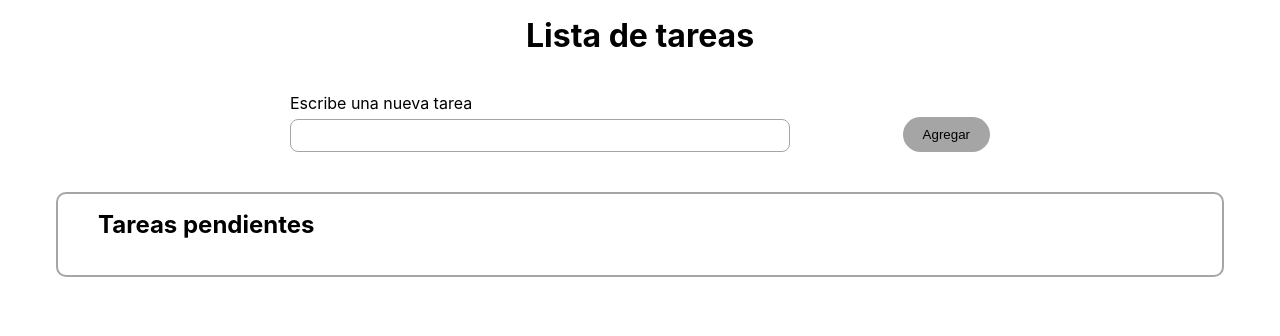
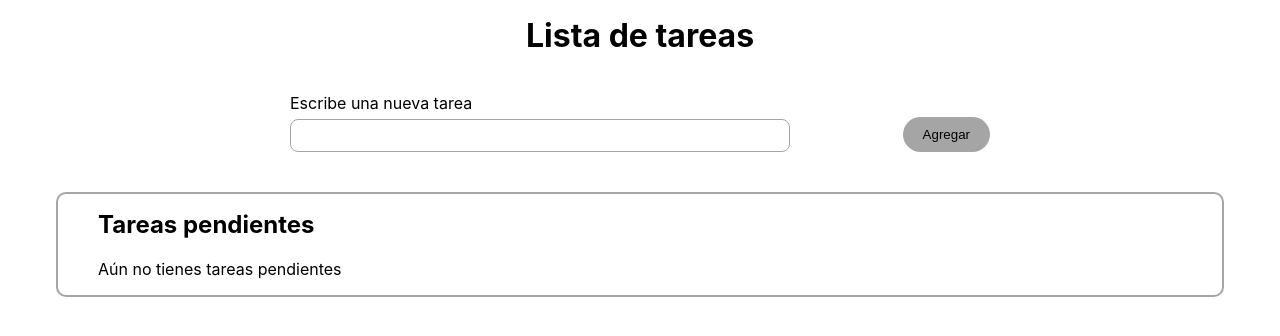
Before and after one commit to MadelinFg/to-do-list, a React (Create React App) app: page / in a window 1280 px wide. Shown: the top 336 px of the page. Built offline with nearby package versions, Linux system fonts and the light colour scheme.

Commit message:
Add delete functionality

```diff
--- a/src/components/Home/Home.jsx
+++ b/src/components/Home/Home.jsx
@@ -23,7 +23,11 @@ function Home({}) {
 
     const handleCompleteTask = () => {};
 
-    const handleDeleteTask = () => {};
+    const handleDeleteTask = (index) => {
+        const temp = [...pendingTasks];
+        temp.splice(index, 1);
+        setPendingTasks(temp);
+    };
 
     return (
         <div className="home">
@@ -45,7 +49,10 @@ function Home({}) {
             <ul className="in-process-container">
                 <h2 className="title-task-container">Tareas pendientes</h2>
 
-                {pendingTasks.map((task, index) => {
+                {
+                    pendingTasks.length > 0 ?
+
+                    pendingTasks.map((task, index) => {
                         return (
                             <li key={index} className="task-element">
                                 <p>{task}</p>
@@ -62,7 +69,10 @@ function Home({}) {
                                 </div>
                             </li>
                         );
-                })}
+                    })
+                    :
+                    <p>Aún no tienes tareas pendientes</p>
+                }
             </ul>
         </div>
     );
```
Lines whose indentation alone changed are shown as unchanged.
